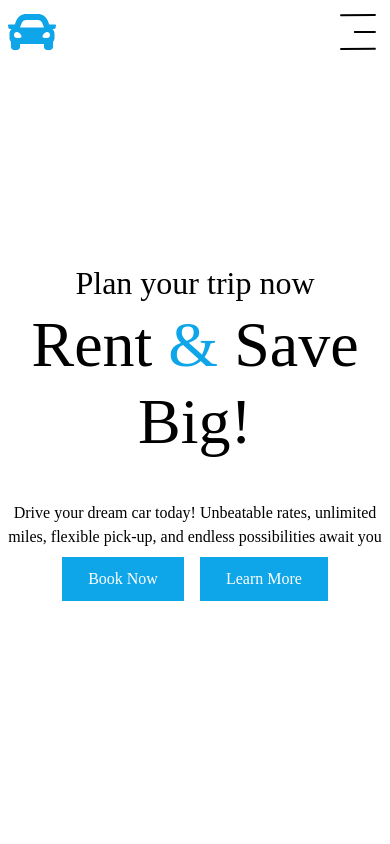
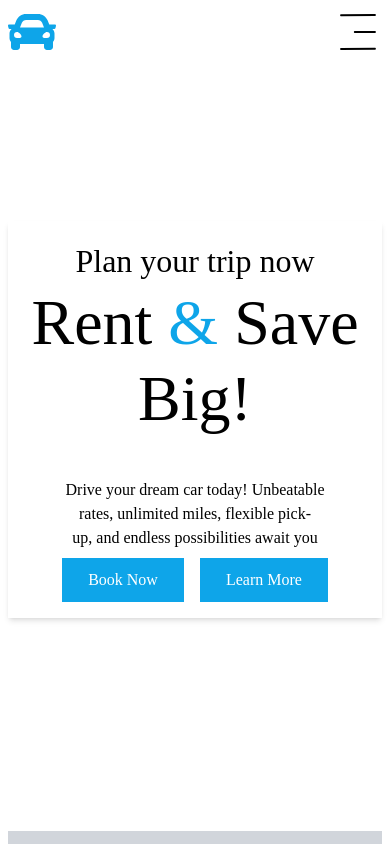
Before and after one commit to samuelmevik/car-rental, a React (Vite) app: page / in a window 390 px wide. Shown: the top 844 px of the page. Built offline with nearby package versions, Linux system fonts and the light colour scheme.

Commit message:
MIsc: Z-Index

```diff
--- a/src/components/Header.tsx
+++ b/src/components/Header.tsx
@@ -2,19 +2,19 @@ import PrimaryButton from "./ui/PrimaryButton"
 
 function Header() {
   return (
-    <div className="h-svh">
+    <div className="h-[97.5svh]">
       <div className="h-full grid items-center">
         <div className="flex relative">
-          <div className="min-w-10 sm:max-w-lg z-10 grid text-center">
+          <div className="min-w-10 z-10 sm:max-w-lg grid text-center shadow-md p-4">
             <h2>Plan your trip now</h2>
             <h1>Rent <span className="text-primary">&</span> Save Big!</h1>
-            <p>Drive your dream car today! Unbeatable rates, unlimited miles, flexible pick-up, and endless possibilities await you</p>
+            <p className="text-balance">Drive your dream car today! Unbeatable rates, unlimited miles, flexible pick-up, and endless possibilities await you</p>
             <div className="flex gap-4 pt-2 justify-center">
               <PrimaryButton text="Book Now" hover />
               <PrimaryButton text="Learn More" hover />
             </div>
           </div>
-          <div className="hidden sm:block absolute top-0 right-0 w-[calc(max(60vmin,600px))]">
+          <div className="hidden z-0 sm:block absolute top-0 right-0 w-[calc(max(60vmin,600px))]">
             <img className="transform aspect-video scale-x-[-1] object-cover" src="https://external-content.duckduckgo.com/iu/?u=http%3A%2F%2Fwww.pngall.com%2Fwp-content%2Fuploads%2F2016%2F07%2FCar-PNG.png&f=1&nofb=1&ipt=ec49949521a8300cdb8d01d07811526ee8d65fcdb622ab5708e60c3b2627a697&ipo=images" alt="Car" />
           </div>
         </div>
```
